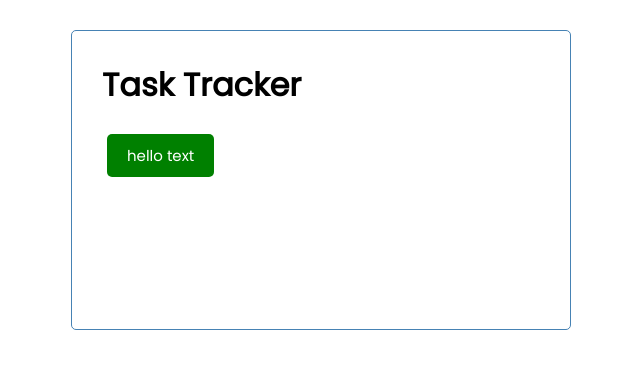
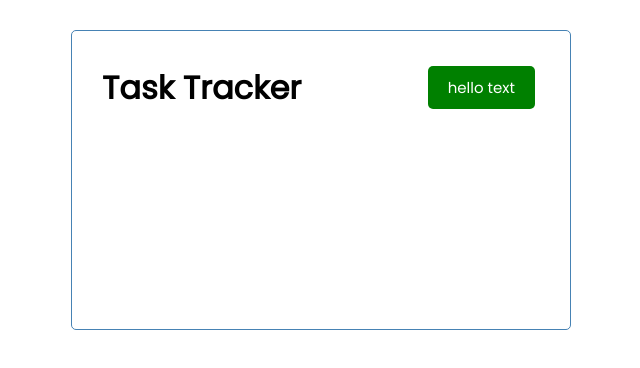
Before and after one commit to KristianDamPedersen/my-app, a React (Create React App) app: page / in a window 1280 px wide. Shown: the top 368 px of the page, without its empty margins (319-959 px from the left). Built offline with nearby package versions, Linux system fonts and the light colour scheme.

Commit message:
Everything works!

```diff
--- a/src/components/Header.js
+++ b/src/components/Header.js
@@ -4,8 +4,8 @@ import Button from './Button'
 
 const Header = ({title}) => {
     return (
-        <header>
-            <h1 className='header'>{title}</h1>
+        <header className='header'>
+            <h1>{title}</h1>
             <Button />
         </header>
     )
```
